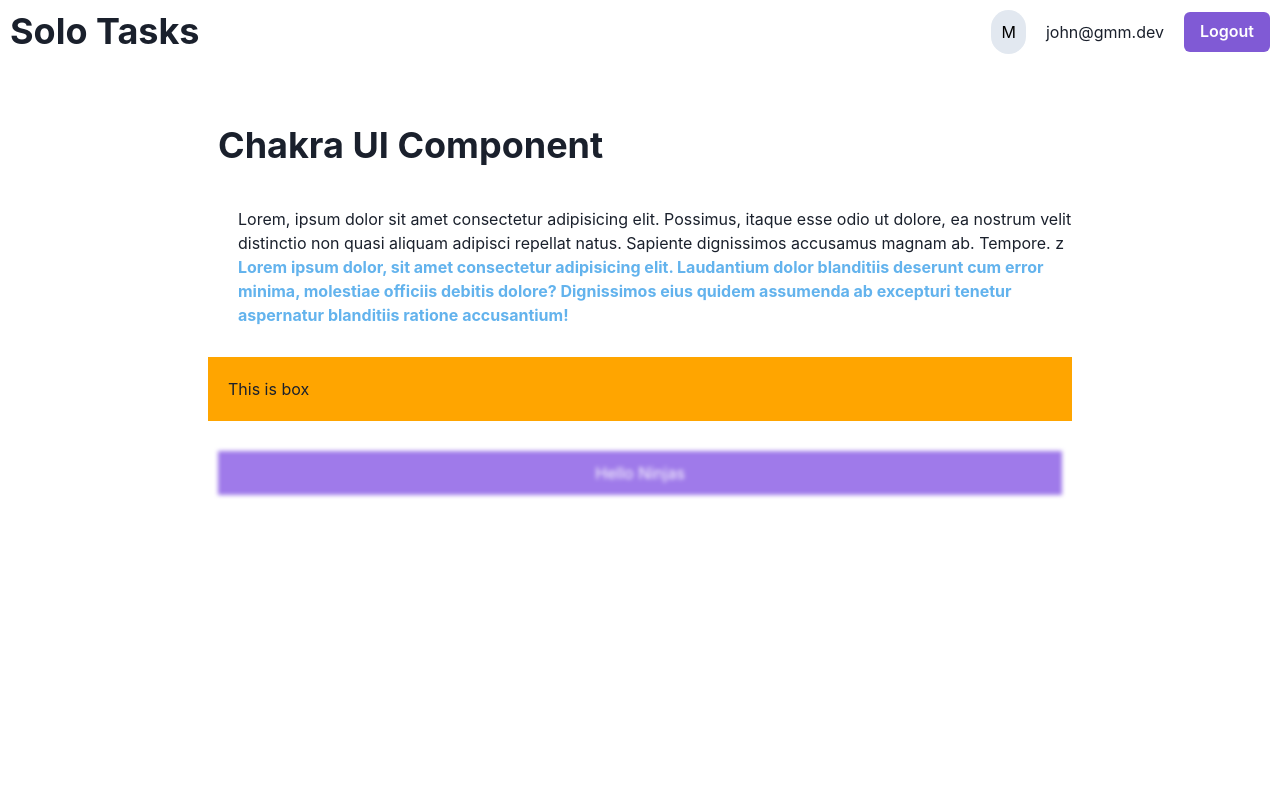
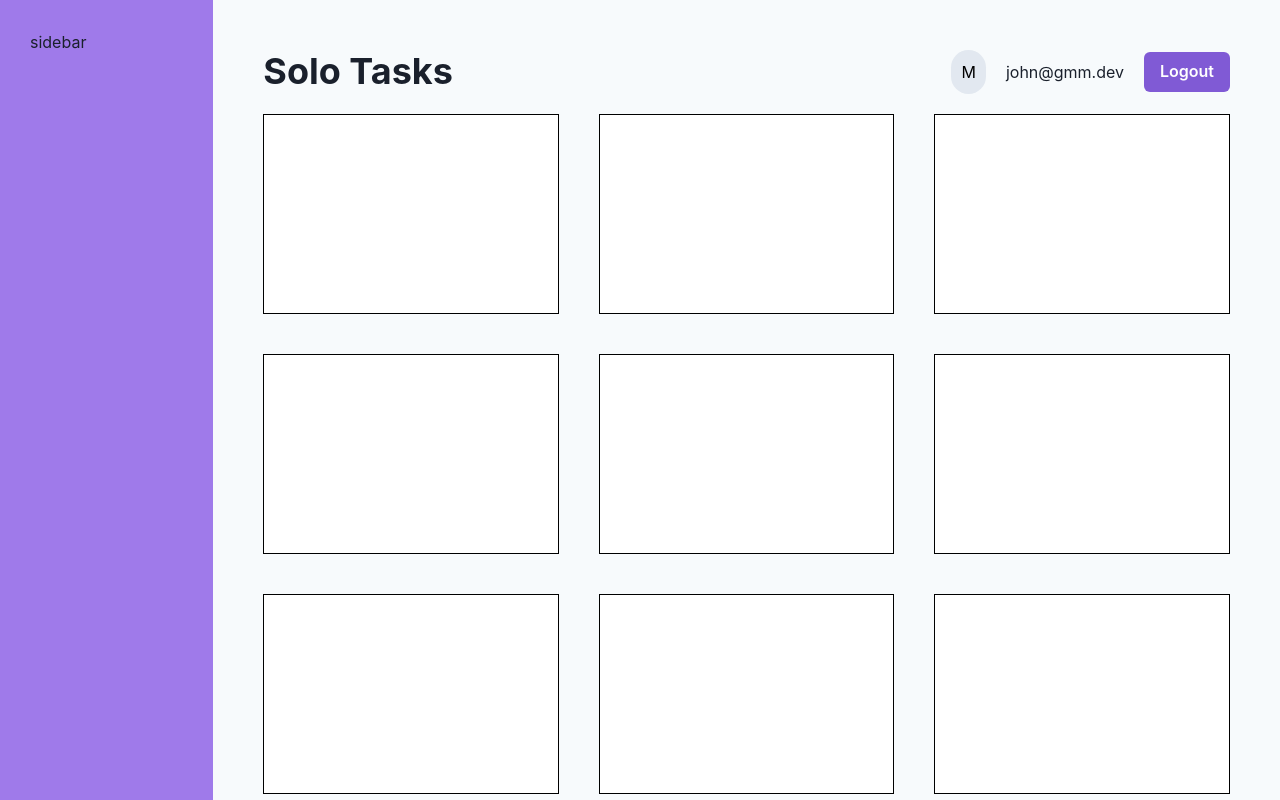
Before and after one commit to LucioFider/Chakra-UI-Test-Run, a React (Vite) app: page / in a window 1280 px wide. Shown: the top 800 px of the page. Built offline with nearby package versions, Linux system fonts and the light colour scheme.

Commit message:
Createe sidebar and grids

```diff
--- a/src/layouts/RootLayout.jsx
+++ b/src/layouts/RootLayout.jsx
@@ -1,11 +1,23 @@
 import { Outlet } from "react-router-dom";
 import Navbar from "../components/Navbar";
+import { Grid, GridItem } from "@chakra-ui/react";
 
 export default function RootLayout() {
   return (
-    <div>
-      <Navbar />
-      <Outlet />
-    </div>
+    <Grid templateColumns="repeat(6, 1fr)" bg="gray.50">
+      <GridItem
+        as="aside"
+        colSpan="1"
+        bg="purple.400"
+        minHeight="100vh"
+        p="30px"
+      >
+        <span>sidebar</span>
+      </GridItem>
+      <GridItem as="main" colSpan="5" p="40px">
+        <Navbar />
+        <Outlet />
+      </GridItem>
+    </Grid>
   );
 }
--- a/src/pages/Dashboard.jsx
+++ b/src/pages/Dashboard.jsx
@@ -1,37 +1,23 @@
-import { Box, Container, Heading, Text } from "@chakra-ui/react";
+import { Box, SimpleGrid } from "@chakra-ui/react";
 
 const Dashboard = () => {
-  const boxStyles = {
-    p: "10px",
-    bg: "purple.400",
-    color: "white",
-    m: "10px",
-    textAlign: "center",
-    filter: "blur(2px)",
-  };
   return (
-    <Container as="section" maxWidth="4xl" py="20px">
-      <Heading marginY="30px" p="10px">
-        Chakra UI Component
-      </Heading>
-      <Text ml="30px">
-        Lorem, ipsum dolor sit amet consectetur adipisicing elit. Possimus,
-        itaque esse odio ut dolore, ea nostrum velit distinctio non quasi
-        aliquam adipisci repellat natus. Sapiente dignissimos accusamus magnam
-        ab. Tempore. z
-      </Text>
-      <Text ml="30px" color="blue.300" fontWeight="bold">
-        Lorem ipsum dolor, sit amet consectetur adipisicing elit. Laudantium
-        dolor blanditiis deserunt cum error minima, molestiae officiis debitis
-        dolore? Dignissimos eius quidem assumenda ab excepturi tenetur
-        aspernatur blanditiis ratione accusantium!
-      </Text>
-      <Box my="30px" p="20px" bg="orange">
-        <Text>This is box </Text>
-      </Box>
+    <SimpleGrid spacing={10} minChildWidth="250px" p="10px">
+      <Box bg="white" height="200px" border="1px solid black"></Box>
+      <Box bg="white" height="200px" border="1px solid black"></Box>
+      <Box bg="white" height="200px" border="1px solid black"></Box>
+      <Box bg="white" height="200px" border="1px solid black"></Box>
 
-      <Box sx={boxStyles}>Hello Ninjas</Box>
-    </Container>
+      <Box bg="white" height="200px" border="1px solid black"></Box>
+      <Box bg="white" height="200px" border="1px solid black"></Box>
+      <Box bg="white" height="200px" border="1px solid black"></Box>
+      <Box bg="white" height="200px" border="1px solid black"></Box>
+
+      <Box bg="white" height="200px" border="1px solid black"></Box>
+      <Box bg="white" height="200px" border="1px solid black"></Box>
+      <Box bg="white" height="200px" border="1px solid black"></Box>
+      <Box bg="white" height="200px" border="1px solid black"></Box>
+    </SimpleGrid>
   );
 };
 
```
